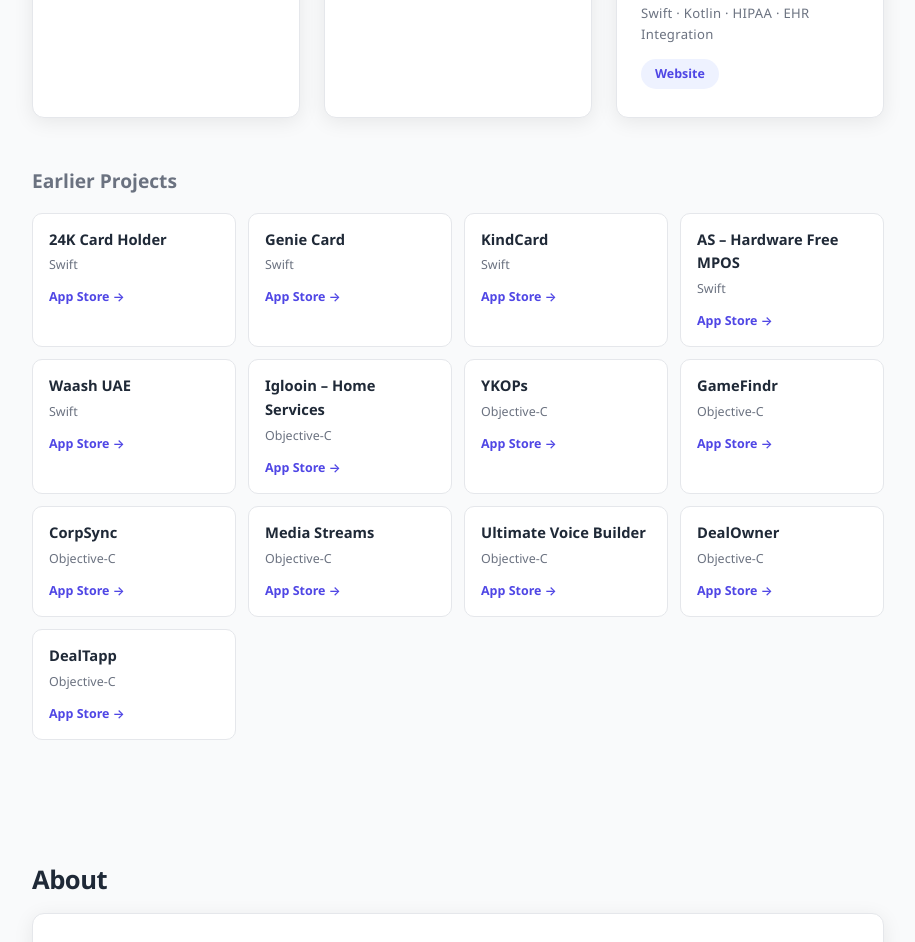
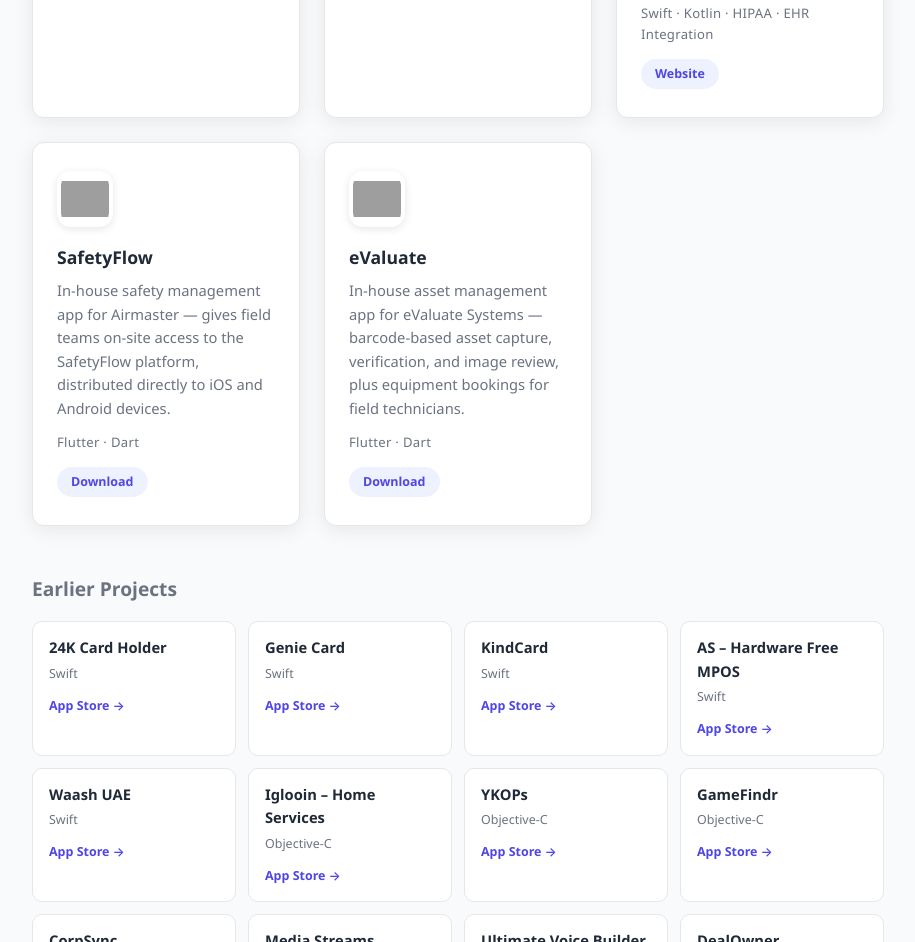
Before and after one commit to hushain1990/hushain1990.github.io, a plain HTML site: page index.html in a window 1280 px wide. Shown: the part 2333-3275 px from the top of the page, without its empty margins (182-1097 px from the left). Drawn offline with Linux system fonts and the light colour scheme; grey boxes are pictures that could not be loaded.

Commit message:
update project

```diff
--- a/index.html
+++ b/index.html
@@ -180,6 +180,28 @@
           </div>
         </div>
 
+        <!-- SafetyFlow -->
+        <div class="app-card">
+          <img src="https://safetyflow.airmaster.com.au/assets/Images/SafeFlow-croped.png" alt="SafetyFlow" class="app-icon" style="object-fit:contain;background:#fff;padding:4px;" />
+          <h3>SafetyFlow</h3>
+          <p>In-house safety management app for Airmaster — gives field teams on-site access to the SafetyFlow platform, distributed directly to iOS and Android devices.</p>
+          <div class="app-tech">Flutter · Dart</div>
+          <div class="app-links">
+            <a href="https://safetyflow.airmaster.com.au/app/" target="_blank" rel="noopener" class="badge">Download</a>
+          </div>
+        </div>
+
+        <!-- eValuate -->
+        <div class="app-card">
+          <img src="https://portal.evaluatesystems.com.au/app/images/logo-ev2.png" alt="eValuate" class="app-icon" style="object-fit:contain;background:#fff;padding:4px;" />
+          <h3>eValuate</h3>
+          <p>In-house asset management app for eValuate Systems — barcode-based asset capture, verification, and image review, plus equipment bookings for field technicians.</p>
+          <div class="app-tech">Flutter · Dart</div>
+          <div class="app-links">
+            <a href="https://portal.evaluatesystems.com.au/app/" target="_blank" rel="noopener" class="badge">Download</a>
+          </div>
+        </div>
+
       </div>
 
       <h3 class="mini-section-title">Earlier Projects</h3>
```
